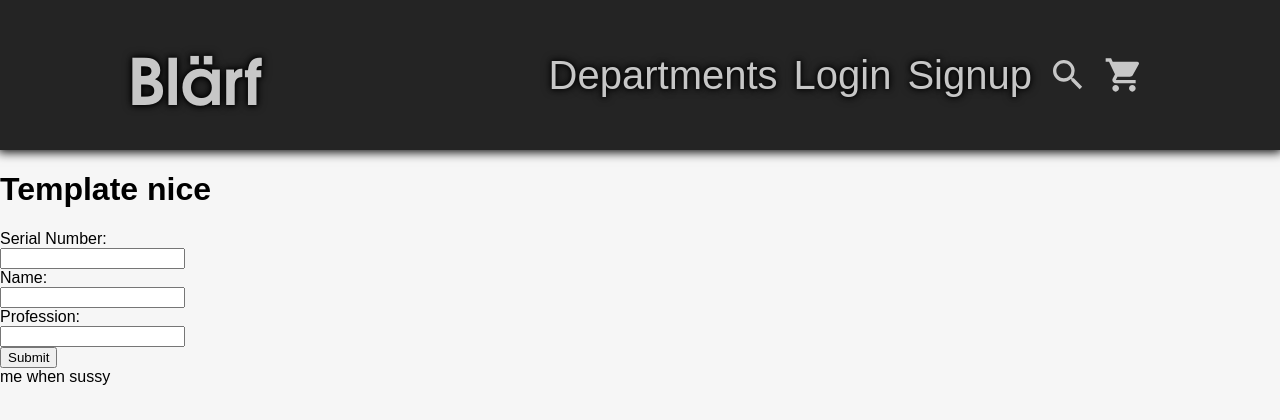
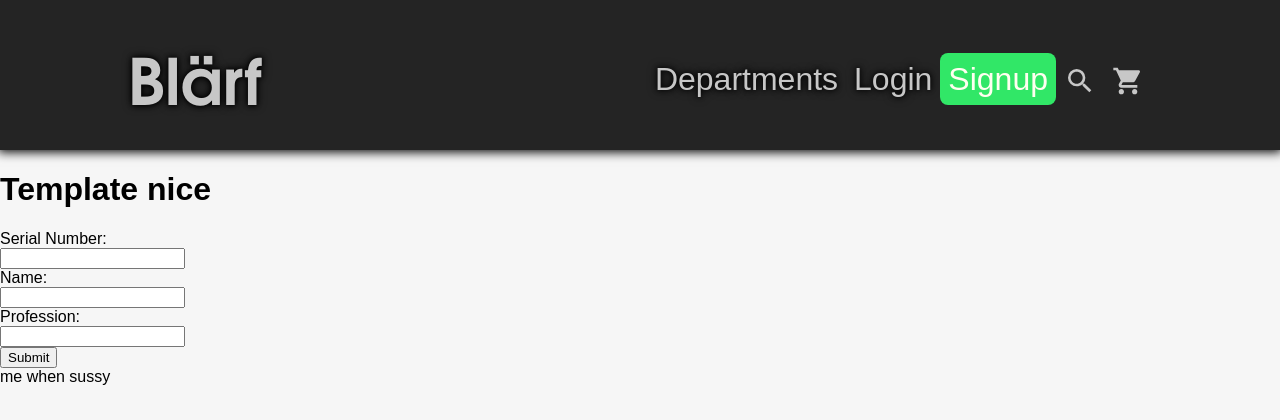
Before and after one commit to Rishabh69420/ecommerce-test-run, a Flask app: page / in a window 1280 px wide. Shown: the top 420 px of the page. Run offline with Flask 2, Linux system fonts and the light colour scheme.

Commit message:
changed signup button

```diff
--- a/static/css/main.css
+++ b/static/css/main.css
@@ -81,42 +81,49 @@ body {
 }
 
 .icons ul{
-    margin: -25px 0 0 0;
+    margin: -0.1px 0 0 0;
 }
 
-#headericons {
+.headericons {
     text-decoration: none;
     color: rgb(199, 199, 199);
     background: transparent;
     height: 100%;
     vertical-align: middle;
     padding: 8px;
-    font-size: 2.5rem;
-    transition: background ease-in-out 0.15s;
+    font-size: 2rem;
+    transition: background ease-in-out 0.2s;
 }
 
-#headericons:hover {
+#signup {
+    background: rgb(49, 231, 103);
+    text-shadow: none;
+    box-shadow: none;
+    border-radius: 0.25em;
+    color: ivory;
+    border: solid -2px rgb(49, 231, 103);
+    transition: box-shadow text-shadow ease-in-out 0.2s;
+}
+
+#signup:hover,
+#signup:focus{
+    background: rgb(49, 231, 103);
+    box-shadow: inset 0 0 10px rgb(0, 0, 0);
+    text-shadow: 0 0 10px rgb(255, 255, 255);
+    border: none;
+}
+
+.headericons:hover {
     background: rgba(83, 83, 83, 0.26);
 }
 
-.cart img, .search img{
-    width: 2.5rem;
+#cart img, #search img{
+    width: 2rem;
     padding: 0;
     margin: 0;
     transform: translateY(6px);
 }
 
-.cart, .search {
+#cart, #search {
     line-height: 5;
 }
-
-.genres {
-    width: 100%;
-    background: rgba(26, 26, 26, 0.431);
-    color: rgb(199, 199, 199);
-    font-size: 1.5rem;
-}
-
-.genreContent {
-    margin: 0 20% 0 20%;
-}
--- a/templates/base.html
+++ b/templates/base.html
@@ -15,7 +15,7 @@
             </div>
             <div class="icons">
                 <ul>
-                    <li><a href="#" class="departments" id="headericons">Departments</a></li><li><a href="#" id="headericons" class="login">Login</a></li><li><a href="#" id="headericons" class="signup">Signup</a></li><li><a href="#" id="headericons" class="search"><img src="/static/Magnifying Glass.svg"></a></li><li><a href="#" id="headericons" class="cart"><img src="/static/shoppingcart.svg"></a></li>
+                    <li><a href="#" class="headericons" id="departments">Departments</a></li><li><a href="#" id="login" class="headericons">Login</a></li><li><a href="#" id="signup" class="headericons">Signup</a></li><li><a href="#" id="search" class="headericons"><img src="/static/Magnifying Glass.svg"></a></li><li><a href="#" id="cart" class="headericons"><img src="/static/shoppingcart.svg"></a></li>
                 </ul>
             </div>
         </div>
```
